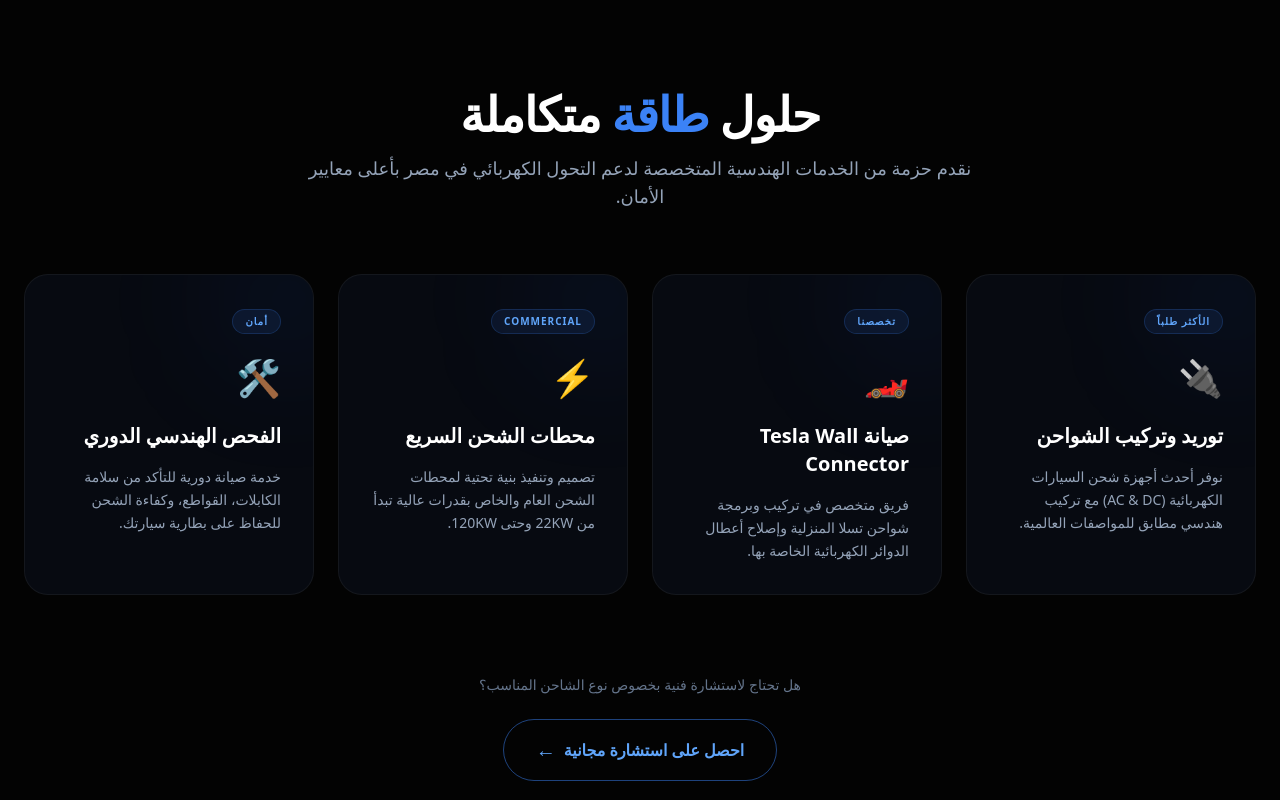
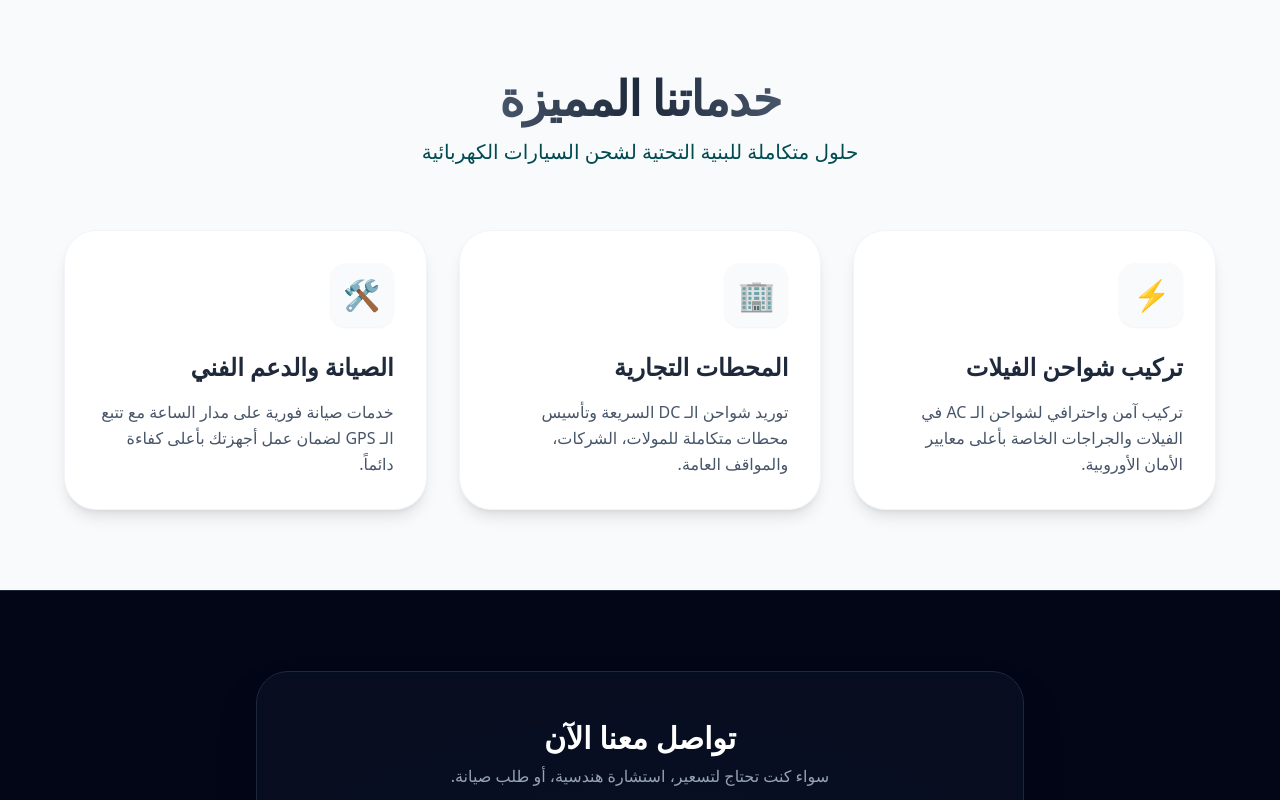
Before and after one commit to adelali58/epe-website, a Next.js app: page /reset-password in a window 1280 px wide. Shown: the part 880-1680 px from the top of the page. Built offline with nearby package versions, Linux system fonts and the light colour scheme.

Commit message:
Update portfolio to support old and new data

```diff
--- a/app/studio/[[...tool]]/page.tsx
+++ b/app/studio/[[...tool]]/page.tsx
@@ -1,8 +1,46 @@
-import { NextStudio } from 'next-sanity/studio'
-import config from '../../../sanity.config'
+import { client } from '@/sanity/lib/client' // تأكد من مسار الـ client
+import { urlFor } from '@/sanity/lib/image' // تأكد من مسار دالة urlFor
+import Image from 'next/image'
 
-export const dynamic = 'force-static'
+// 1. الاستعلام اللي بيجيب الداتا من Sanity
+const query = `*[_type == "gallery"]{
+  _id,
+  projectName,
+  workImages
+}`;
 
-export default function StudioPage() {
-  return <NextStudio config={config} />
+export default async function WorkGallery() {
+  // 2. جلب الداتا
+  const projects = await client.fetch(query);
+
+  return (
+    <div className="container mx-auto p-8">
+      <h1 className="text-3xl font-bold text-green-600 mb-8 text-center">
+        معرض أعمالنا - Experience Power Energy
+      </h1>
+
+      {/* 3. اللوب (Loop) اللي بيلف على المشاريع */}
+      {projects.map((project: any) => (
+        <div key={project._id} className="mb-12">
+          <h2 className="text-2xl font-semibold text-gray-800 mb-4 border-b-2 border-gray-200 pb-2">
+            {project.projectName}
+          </h2>
+
+          {/* 4. اللوب الداخلي اللي بيلف على ألبوم الصور جوه كل مشروع */}
+          <div className="grid grid-cols-1 md:grid-cols-3 gap-6">
+            {project.workImages && project.workImages.map((image: any, index: number) => (
+              <div key={index} className="relative h-64 rounded-lg overflow-hidden shadow-md border border-gray-100">
+                <img
+                  src={urlFor(image).width(800).url()} // هنا بنستخدم الدالة عشان نولد الرابط
+                  alt={`${project.projectName} - صورة ${index + 1}`}
+                  className="object-cover w-full h-full hover:scale-105 transition-transform duration-300"
+                />
+              </div>
+            ))}
+          </div>
+
+        </div>
+      ))}
+    </div>
+  );
 }
--- a/components/services.tsx
+++ b/components/services.tsx
@@ -1,90 +1,106 @@
 "use client";
-import React from 'react';
 
-const services = [
+import React, { useState } from "react";
+
+export default function ServicesSection() {
+  // المفروض الـ state دي تيجي من Context أو Props عشان تسمع في الموقع كله
+  // بس حطيتهالك هنا عشان تجرب السكشن لوحده
+  const [lang, setLang] = useState<'en' | 'ar'>('ar');
+
+  const content = {
+    en: {
+      sectionTitle: "Our Premium Services",
+      sectionSubtitle: "Complete solutions for EV charging infrastructure",
+      services: [
         {
-    title: "توريد وتركيب الشواحن",
-    description: "نوفر أحدث أجهزة شحن السيارات الكهربائية (AC & DC) مع تركيب هندسي مطابق للمواصفات العالمية.",
-    icon: "🔌",
-    tag: "الأكثر طلباً"
+          id: 1,
+          icon: "⚡",
+          title: "Home Charger Installation",
+          desc: "Safe and professional installation of AC chargers for villas and private garages with European safety standards.",
         },
         {
-    title: "صيانة Tesla Wall Connector",
-    description: "فريق متخصص في تركيب وبرمجة شواحن تسلا المنزلية وإصلاح أعطال الدوائر الكهربائية الخاصة بها.",
-    icon: "🏎️",
-    tag: "تخصصنا"
+          id: 2,
+          icon: "🏢",
+          title: "Commercial Stations",
+          desc: "Supplying DC fast chargers and setting up complete charging hubs for malls, companies, and public parking.",
         },
         {
-    title: "محطات الشحن السريع",
-    description: "تصميم وتنفيذ بنية تحتية لمحطات الشحن العام والخاص بقدرات عالية تبدأ من 22KW وحتى 120KW.",
+          id: 3,
+          icon: "🛠️",
+          title: "Maintenance & Support",
+          desc: "24/7 urgent maintenance services with GPS tracking to ensure your chargers are always operating at peak efficiency.",
+        }
+      ],
+      dir: "ltr"
+    },
+    ar: {
+      sectionTitle: "خدماتنا المميزة",
+      sectionSubtitle: "حلول متكاملة للبنية التحتية لشحن السيارات الكهربائية",
+      services: [
+        {
+          id: 1,
           icon: "⚡",
-    tag: "Commercial"
+          title: "تركيب شواحن الفيلات",
+          desc: "تركيب آمن واحترافي لشواحن الـ AC في الفيلات والجراجات الخاصة بأعلى معايير الأمان الأوروبية.",
         },
         {
-    title: "الفحص الهندسي الدوري",
-    description: "خدمة صيانة دورية للتأكد من سلامة الكابلات، القواطع، وكفاءة الشحن للحفاظ على بطارية سيارتك.",
+          id: 2,
+          icon: "🏢",
+          title: "المحطات التجارية",
+          desc: "توريد شواحن الـ DC السريعة وتأسيس محطات متكاملة للمولات، الشركات، والمواقف العامة.",
+        },
+        {
+          id: 3,
           icon: "🛠️",
-    tag: "أمان"
+          title: "الصيانة والدعم الفني",
+          desc: "خدمات صيانة فورية على مدار الساعة مع تتبع الـ GPS لضمان عمل أجهزتك بأعلى كفاءة دائماً.",
         }
-];
+      ],
+      dir: "rtl"
+    }
+  };
 
-export default function Services() {
+  const t = content[lang];
+
   return (
-    <section id="services" className="relative py-24 bg-[#030303]" dir="rtl">
-      <div className="max-w-7xl mx-auto px-4 sm:px-6 relative z-10">
+    <section id="services" className="bg-slate-50 py-20 px-4 sm:px-6 relative" dir={t.dir}>
+      <div className="max-w-6xl mx-auto">
 
-        {/* عنوان القسم */}
+        {/* عنوان السكشن - بنفس ستايل الهيدر */}
         <div className="text-center mb-16">
-          <h2 className="text-3xl md:text-5xl font-black text-white mb-4 tracking-tight">
-            حلول <span className="text-blue-500">طاقة</span> متكاملة
+          <h2 className="text-3xl sm:text-4xl md:text-5xl font-extrabold tracking-tight mb-4">
+            <span className="bg-gradient-to-r from-slate-600 via-slate-800 to-slate-600 bg-clip-text text-transparent">
+              {t.sectionTitle}
+            </span>
           </h2>
-          <p className="text-slate-400 max-w-2xl mx-auto text-lg font-light">
-            نقدم حزمة من الخدمات الهندسية المتخصصة لدعم التحول الكهربائي في مصر بأعلى معايير الأمان.
+          <p className="text-[#004b50] text-lg sm:text-xl font-medium max-w-2xl mx-auto">
+            {t.sectionSubtitle}
           </p>
         </div>
 
-        {/* شبكة الخدمات */}
-        <div className="grid grid-cols-1 md:grid-cols-2 lg:grid-cols-4 gap-6">
-          {services.map((service, index) => (
+        {/* شبكة الخدمات (Grid) */}
+        <div className="grid grid-cols-1 md:grid-cols-2 lg:grid-cols-3 gap-8">
+          {t.services.map((service) => (
             <div
-              key={index}
-              className="group relative p-8 rounded-3xl bg-slate-900/40 border border-white/5 hover:border-blue-500/30 transition-all duration-500 hover:-translate-y-2 overflow-hidden"
+              key={service.id}
+              className="bg-white rounded-[2rem] p-8 shadow-lg hover:shadow-2xl border border-slate-100 hover:border-[#004b50]/30 transition-all duration-300 transform hover:-translate-y-2 group"
             >
-              {/* خلفية مضيئة عند الهوفر */}
-              <div className="absolute -right-10 -top-10 w-32 h-32 bg-blue-600/10 blur-3xl rounded-full group-hover:bg-blue-600/20 transition-colors"></div>
-
-              <div className="relative z-10">
-                <span className="inline-block px-3 py-1 rounded-full bg-blue-500/10 text-blue-400 text-[10px] font-bold uppercase tracking-widest mb-6 border border-blue-500/20">
-                  {service.tag}
-                </span>
-
-                <div className="text-4xl mb-6 group-hover:scale-110 transition-transform duration-500">
+              {/* الأيقونة */}
+              <div className="w-16 h-16 rounded-2xl bg-slate-50 flex items-center justify-center text-3xl mb-6 group-hover:bg-[#004b50] group-hover:text-white transition-colors duration-300 shadow-sm">
                 {service.icon}
               </div>
 
-                <h3 className="text-xl font-bold text-white mb-4 group-hover:text-blue-400 transition-colors">
+              {/* تفاصيل الخدمة */}
+              <h3 className="text-2xl font-bold text-slate-800 mb-4 group-hover:text-[#004b50] transition-colors">
                 {service.title}
               </h3>
-
-                <p className="text-slate-400 text-sm leading-relaxed font-light">
-                  {service.description}
+              <p className="text-slate-600 leading-relaxed font-medium">
+                {service.desc}
               </p>
-              </div>
             </div>
           ))}
         </div>
 
-        {/* زرار دعوة لاتخاذ إجراء */}
-        <div className="mt-20 text-center">
-          <p className="text-slate-500 mb-6 text-sm">هل تحتاج لاستشارة فنية بخصوص نوع الشاحن المناسب؟</p>
-          <a
-            href="#contact"
-            className="inline-flex items-center gap-2 px-8 py-4 bg-transparent border border-blue-500/50 text-blue-400 hover:bg-blue-500 hover:text-white rounded-full font-bold transition-all duration-300"
-          >
-            احصل على استشارة مجانية
-            <span className="text-xl">←</span>
-          </a>
-        </div>
       </div>
     </section>
   );
--- a/components/ui/footer.tsx
+++ b/components/ui/footer.tsx
@@ -41,7 +41,7 @@ export default function Footer() {
               </li>
               <li className="flex items-center gap-3">
                 <span className="text-blue-500">✉️</span>
-                <span dir="ltr">experience62577@gmail.com</span>
+                <span dir="ltr"></span>
               </li>
               <li className="flex items-center gap-3">
                 <span className="text-blue-500">📍</span>
--- a/package.json
+++ b/package.json
@@ -15,7 +15,7 @@
     "@tailwindcss/forms": "0.5.9",
     "autoprefixer": "10.4.16",
     "next": "14.2.15",
-    "next-sanity": "9.0.11",
+    "next-sanity": "^9.0.11",
     "postcss": "8.4.31",
     "react": "18.2.0",
     "react-dom": "18.2.0",
```
Also changed, not shown: components/portfolio.tsx (+26 -8 lines), sanity/lib/image.ts (+5 -7 lines), sanity/schemaTypes/index.ts (+20 -13 lines), 1 other file (tests, documents, lock files or other folders). Lines whose indentation alone changed are shown as unchanged.
